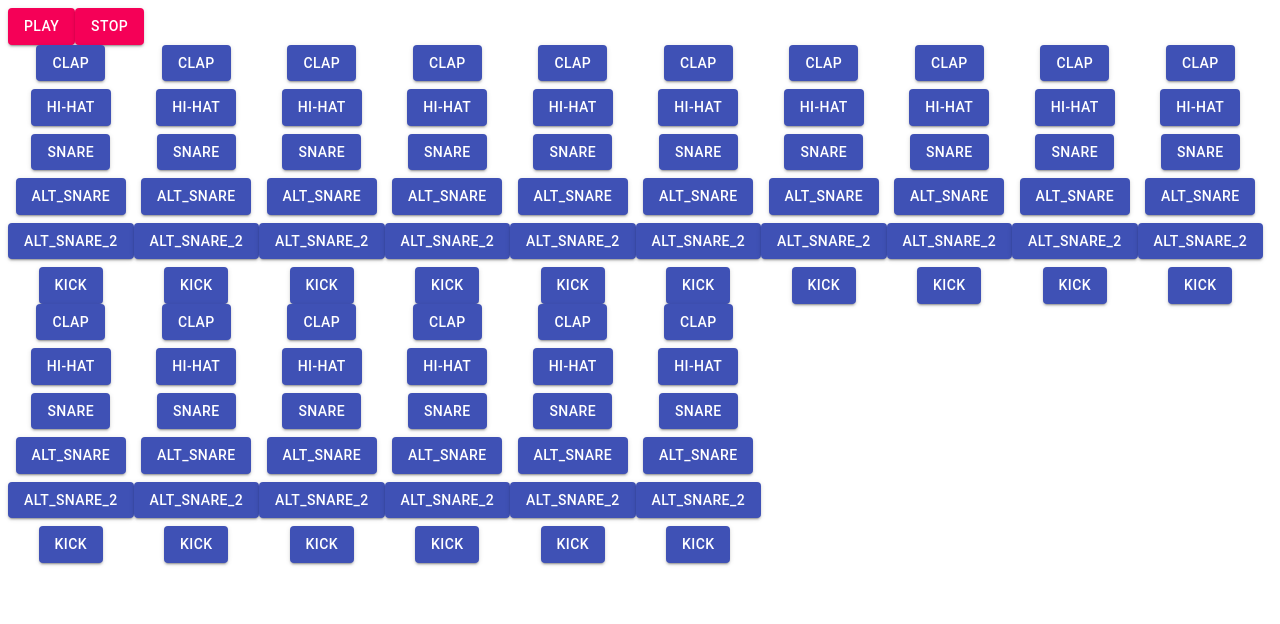
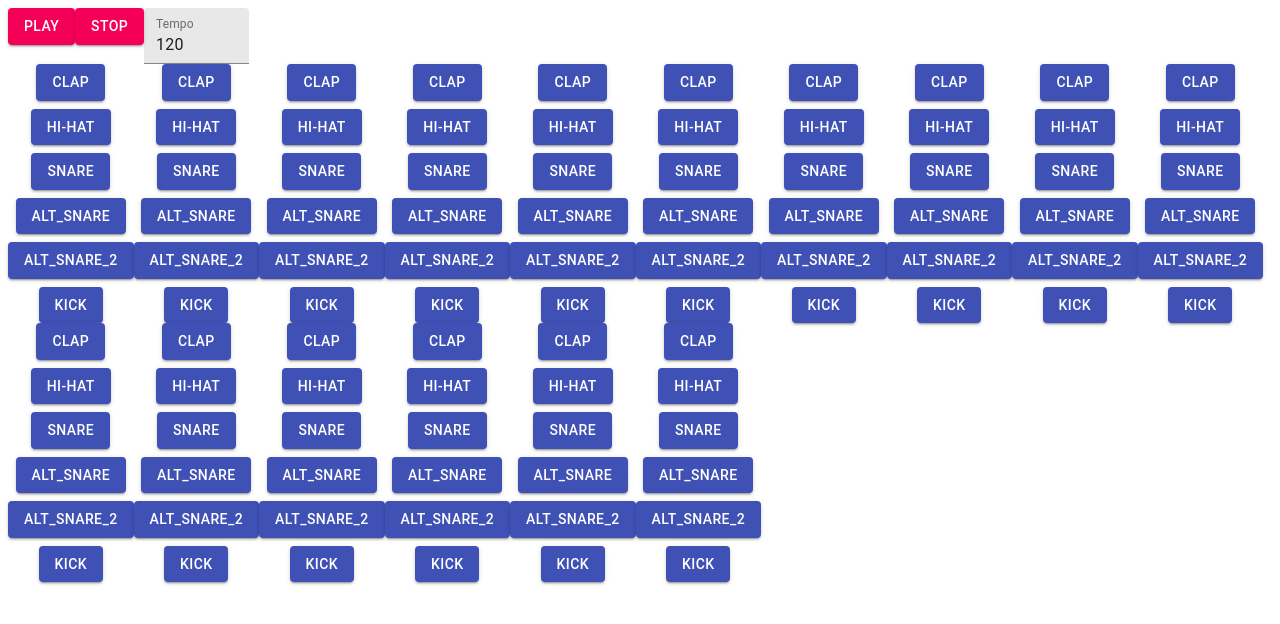
Before and after one commit to lucasEncarnacao/beat-machine, a React (Create React App) app: page / in a window 1280 px wide. Shown: the top 624 px of the page. Built offline with nearby package versions, Linux system fonts and the light colour scheme; no server answers.

Commit message:
Added tempo control

```diff
--- a/src/helpers/Scheduler.js
+++ b/src/helpers/Scheduler.js
@@ -2,7 +2,7 @@ import ActiveSounds from "./ActiveSounds";
 
 class Scheduler {
   static stopped = true;
-  static tempo = 125;
+  static tempo = 120; //bpm
   static scheduler = null;
   static columnNum = 1;
 
@@ -20,7 +20,11 @@ class Scheduler {
   };
 
   static run = () => {
-    this.scheduler = setTimeout(this.pulse, this.tempo);
+    if (this.tempo < 40) this.tempo = 40;
+    if (this.tempo > 220) this.tempo = 220;
+
+    let waitTime = ((1 / this.tempo) * 60 * 1000) / 4; //sec per quarterbeat
+    this.scheduler = setTimeout(this.pulse, waitTime);
   };
 
   static start = () => {
--- a/src/react/Controls.js
+++ b/src/react/Controls.js
@@ -1,14 +1,33 @@
-import React from "react";
-import { Button } from "@material-ui/core";
+import React, { useState } from "react";
+import { Button, TextField } from "@material-ui/core";
 import Scheduler from "../helpers/Scheduler";
 
 const Controls = (props) => {
+  const [tempo, setTempo] = useState(Scheduler.tempo);
+  const [error, setError] = useState({
+    isError: false,
+    message: "",
+  });
+
   const playClick = (event) => {
     Scheduler.start();
   };
 
   const stopClick = (event) => {
     Scheduler.stop();
+  };
+
+  const changeTempo = (event) => {
+    let newTempo = event.currentTarget.value;
+
+    if (newTempo < 40 || newTempo > 220) {
+      setError({ isError: true, message: "Out of bounds" });
+    } else {
+      setError({ isError: false, message: "" });
+    }
+
+    setTempo(newTempo);
+    Scheduler.tempo = newTempo;
   };
 
   return (
@@ -19,6 +38,17 @@ const Controls = (props) => {
       <Button variant="contained" color="secondary" onClick={stopClick}>
         Stop
       </Button>
+      <TextField
+        label="Tempo"
+        type="number"
+        value={tempo}
+        onChange={changeTempo}
+        InputLabelProps={{ shrink: true }}
+        InputProps={{ inputProps: { min: 40, max: 220 } }}
+        variant="filled"
+        error={error.isError}
+        helperText={error.message}
+      />
     </>
   );
 };
```
